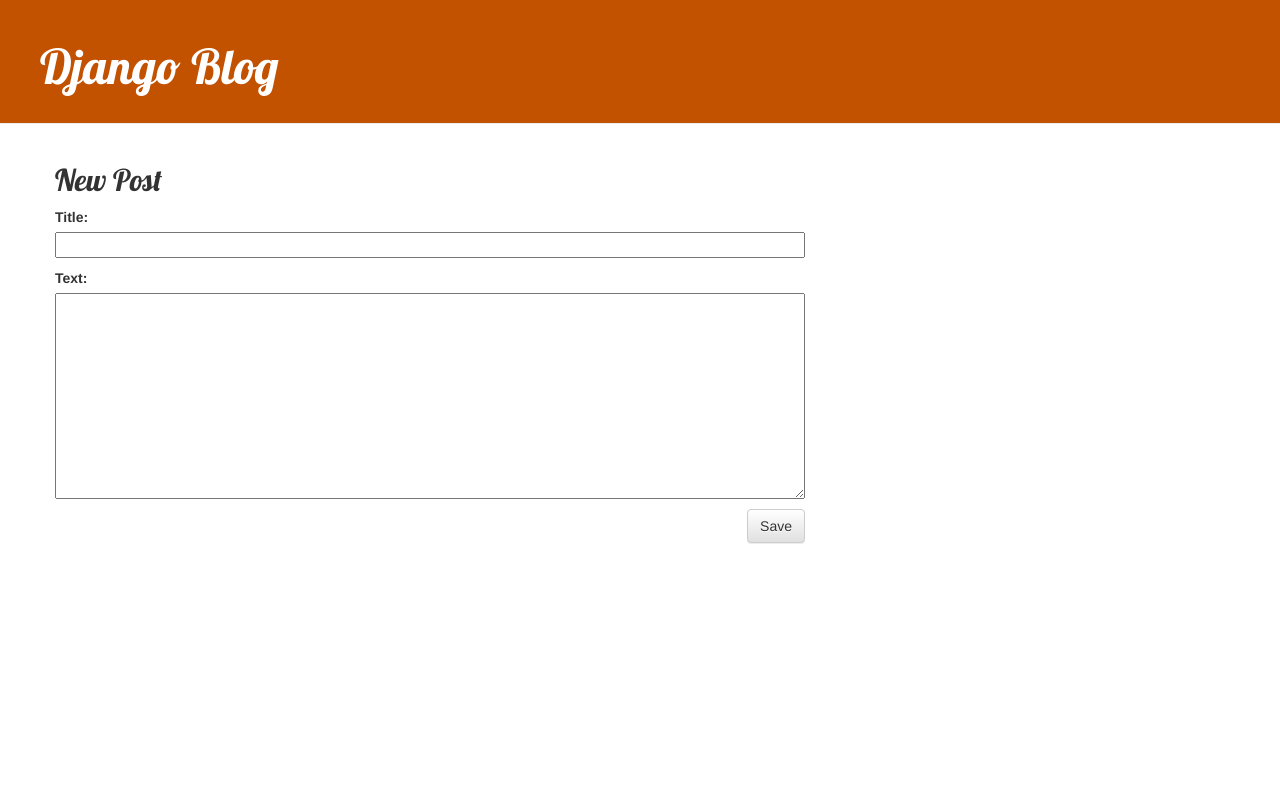
After one commit to Markete17/Python-Blog, a Django app: page /post/post_new in a window 1280 px wide. The commit adds this page. Run offline with Django 3.2, Linux system fonts and the light colour scheme; some libraries are stand-ins or nearby versions.

Commit message:
Django Forms

```diff
--- /dev/null
+++ b/mysite/blog/forms.py
@@ -0,0 +1,8 @@
+from django import forms
+from .models import Post
+
+class PostForm(forms.ModelForm):
+
+    class Meta:
+        model = Post
+        fields = {'title','text'}
--- a/mysite/blog/static/css/blog.css
+++ b/mysite/blog/static/css/blog.css
@@ -1,11 +1,3 @@
-h1 a, h2 a {
-    color: #FCA205;
-    font-family: 'Lobster';
-}
-
-body {
-    padding-left: 15px;
-}
 .page-header {
     background-color: #C25100;
     margin-top: 0;
--- a/mysite/blog/templates/blog/base.html
+++ b/mysite/blog/templates/blog/base.html
@@ -9,9 +9,12 @@
     </head>
     <body>
         <div class="page-header">
-            <h1><a href="/">Django Girls Blog</a></h1>
+            <h1><a href="/">Django Blog</a></h1>
         </div>
         <div class="content container">
+            {% if request.path == '/' and user.is_authenticated %}
+            <a href="{% url 'post_new' %}" class="top_menu"><span class="glyphicon glyphicon-plus"></span>New Post</a>
+            {% endif %}
             <div class="row">
                 <div class="col-md-8">
                 {% block content %}
@@ -19,5 +22,6 @@
                 </div>
             </div>
         </div>
+
     </body>
 </html>
--- a/mysite/blog/templates/blog/post_list.html
+++ b/mysite/blog/templates/blog/post_list.html
@@ -6,8 +6,8 @@
             <div class="date">
                 {{ post.published_date }}
             </div>
-            <h2><a href="{% url 'post_detail' pk=post.pk %}">{{ post.title }}</a></a>
-            <p>{{ post.text|linebreaksbr }}</p>
+            <h2><a href="{% url 'post_detail' pk=post.pk %}">{{post.pk}}. {{ post.title }}</a></a>
+            <p class="text">{{ post.text|linebreaksbr }}</p>
         </div>
     {% endfor %}
 {% endblock content %}
--- /dev/null
+++ b/mysite/blog/templates/blog/post_new.html
@@ -0,0 +1,8 @@
+{% extends 'blog/base.html' %}
+{% block content %}
+    <h2>New Post</h2>
+    <form method="POST" class="post-form">{% csrf_token %}
+        {{form.as_p}}
+        <button type="submit" class="save btn btn-default">Save</button>
+    </form>
+{% endblock content %}
--- a/mysite/blog/urls.py
+++ b/mysite/blog/urls.py
@@ -3,5 +3,7 @@
 
 urlpatterns = [
     path('',views.post_list,name='post_list'),
-    path('post/<int:pk>',views.post_detail,name='post_detail')
+    path('post/<int:pk>',views.post_detail,name='post_detail'),
+    path('post/post_new',views.post_new,name='post_new'),
+    path('post/post_edit/<int:pk>',views.post_edit,name='post_edit')
 ]
--- a/mysite/blog/views.py
+++ b/mysite/blog/views.py
@@ -1,6 +1,7 @@
-from django.shortcuts import render,get_object_or_404
+from django.shortcuts import render,get_object_or_404,redirect
 from .models import Post
 from django.utils import timezone
+from .forms import PostForm
 
 # Create your views here.
 def post_list(request):
@@ -9,3 +10,28 @@
 def post_detail(request,pk):
     post = get_object_or_404(Post,pk=pk)
     return render(request,'blog/post_detail.html',{"post": post})
+def post_new(request):
+    if request.method == 'POST':
+        form = PostForm(request.POST)
+        if form.is_valid():
+            post = form.save(commit=False) # Commit=false para no guardar aún el modelo Post
+            post.author = request.user
+            post.published_date = timezone.now()
+            post.save()
+            return redirect('post_detail',pk=post.pk)
+    else:
+        form = PostForm()
+    return render(request,'blog/post_new.html',{'form':form})
+def post_edit(request,pk):
+    post = get_object_or_404(Post,pk=pk)
+    if request.method == 'POST':
+        form = PostForm(request.POST,instance=post)
+        if form.is_valid():
+            post = form.save(commit=False) # Commit=false para no guardar aún el modelo Post
+            post.author = request.user
+            post.published_date = timezone.now()
+            post.save()
+            return redirect('post_detail',pk=post.pk)
+    else:
+        form = PostForm(instance=post)
+    return render(request,'blog/post_new.html',{'form':form})
```
Also changed, not shown: mysite/blog/templates/blog/post_detail.html (+7 -1 lines), mysite/blog/templates/blog/post_edit.html (added, +8 -0 lines), mysite/db.sqlite3.
